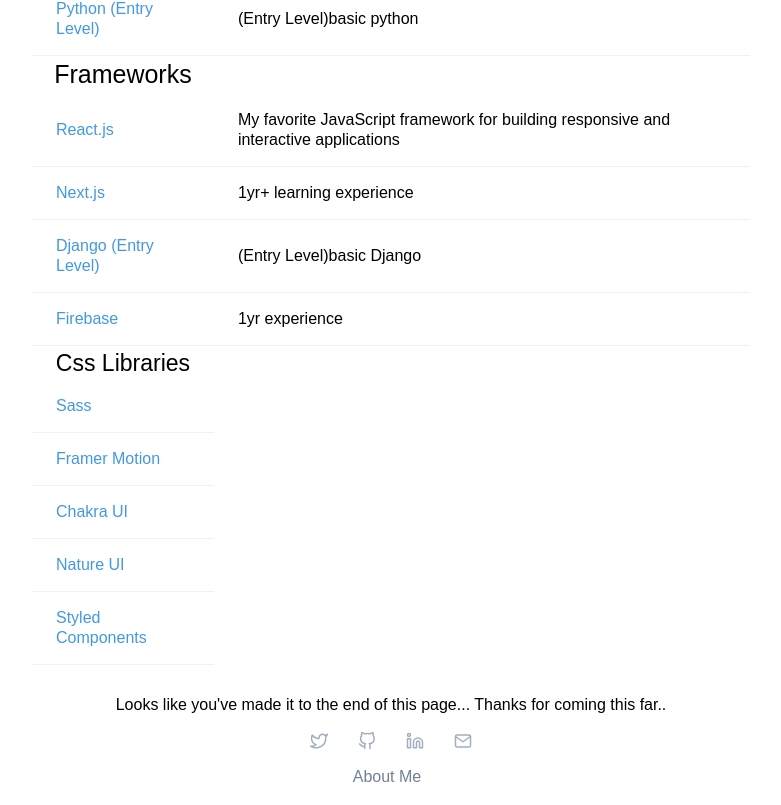
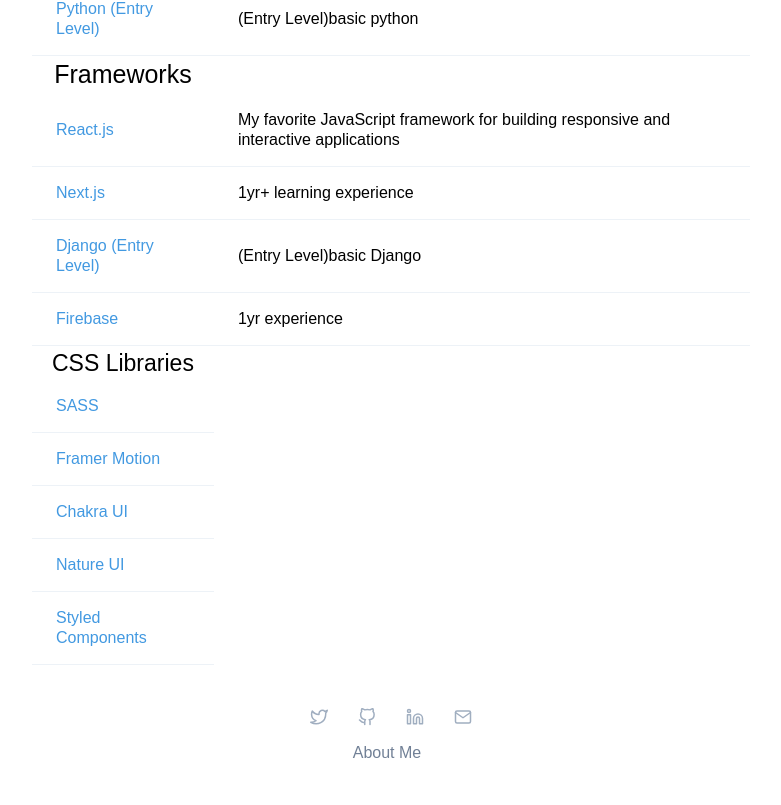
Before and after one commit to success-h/success-hycenth, a Next.js app: page / in a window 1280 px wide. Shown: the part 1696-2501 px from the top of the page, without its empty margins (249-1030 px from the left). After the commit the page ends 2477 px from the top, so only its background shows below. Built offline with nearby package versions, Linux system fonts and the light colour scheme.

Commit message:
updating site

```diff
--- a/components/Footer.js
+++ b/components/Footer.js
@@ -1,5 +1,12 @@
 import NextLink from "next/link";
-import { Flex, Link, IconButton, useColorMode, Text } from "@chakra-ui/react";
+import {
+  Flex,
+  Link,
+  IconButton,
+  useColorMode,
+  Text,
+  Box,
+} from "@chakra-ui/react";
 import { FiGithub, FiTwitter, FiLinkedin, FiMail } from "react-icons/fi";
 
 export const Footer = () => {
@@ -24,11 +31,7 @@
       visibility={("hidden", "visible", "visible")}
       display={["flex", "flex", "flex"]}
     >
-      <div display="flex" flexDirection="column" align="center">
-        <Text color={footerColor[colorMode]}>
-          Looks like you've made it to the end of this page... Thanks for coming
-          this far..
-        </Text>
+      <Box display="flex" flexDirection="row" align="center">
         <Link
           href="https://twitter.com/success_hycenth"
           title="Twitter"
@@ -78,7 +81,7 @@
             _hover={{ backgroundColor: footerHoverBg[colorMode] }}
           />
         </Link>
-      </div>
+      </Box>
       <div>
         <NextLink href="/about" passHref>
           <Link
--- a/components/MyTechnology.js
+++ b/components/MyTechnology.js
@@ -160,7 +160,7 @@
             <Td>1yr experience</Td>
           </Tr>
 
-          <Text fontSize="23px">Css Libraries</Text>
+          <Text fontSize="23px">CSS Libraries</Text>
 
           <Tr>
             <Td>
@@ -169,7 +169,7 @@
                 color={linkColor[colorMode]}
                 isExternal
               >
-                Sass
+                SASS
               </Link>
             </Td>
           </Tr>
```
